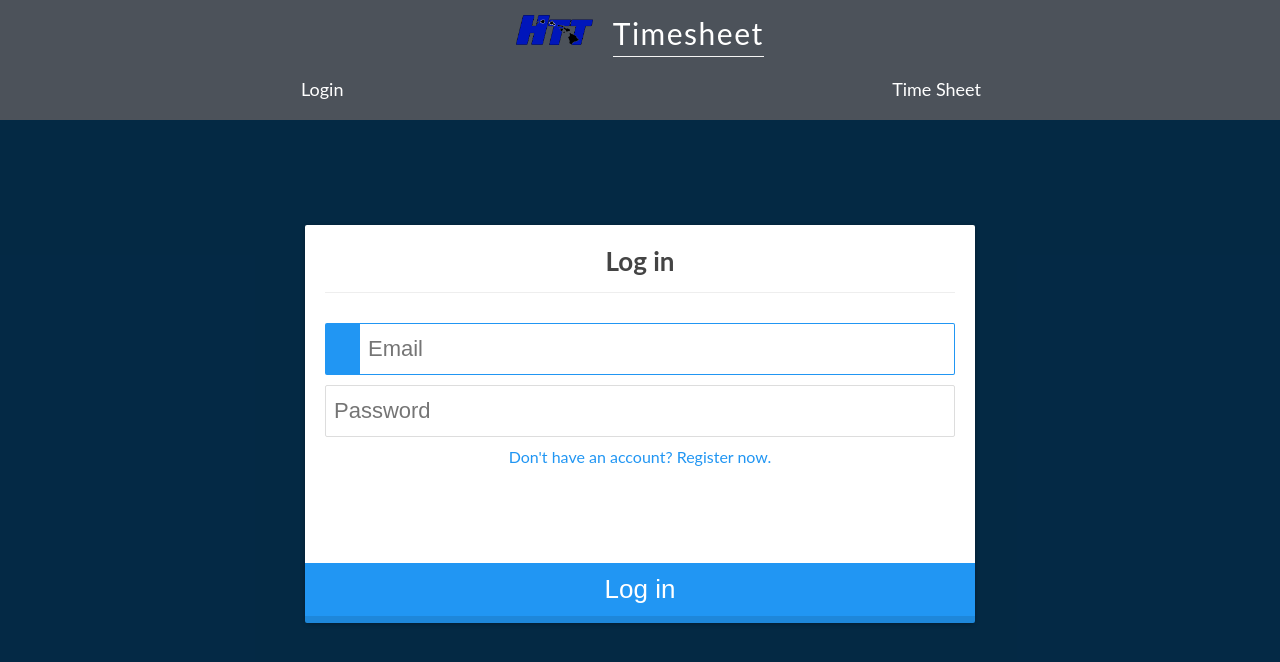
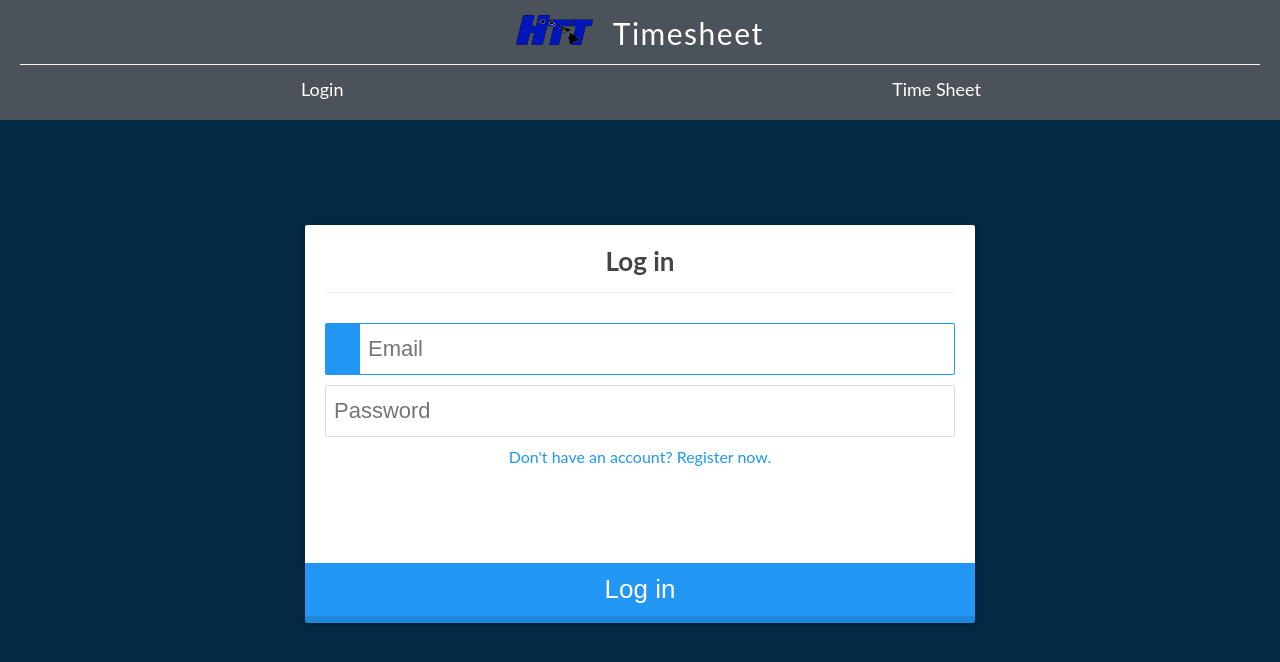
Before and after one commit to IsaiahHarris/htt-timesheet, a React (Create React App) app: page / in a window 1280 px wide. Shown: the top 662 px of the page. Built offline with nearby package versions, Linux system fonts and the light colour scheme.

Commit message:
add padding to header

```diff
--- a/src/Header/Header.scss
+++ b/src/Header/Header.scss
@@ -38,11 +38,13 @@
   display: flex;
   justify-content: center;
   width: 100%;
+  border-bottom: 1px solid whitesmoke;
+  padding-bottom: 8px;
   .Header-title {
     width: fit-content;
     font-size: 30px;
     letter-spacing: 1.5px;
-    border-bottom: 1px solid whitesmoke;
+
     padding-bottom: 5px;
     height: 100%;
     margin-left: 20px;
```
